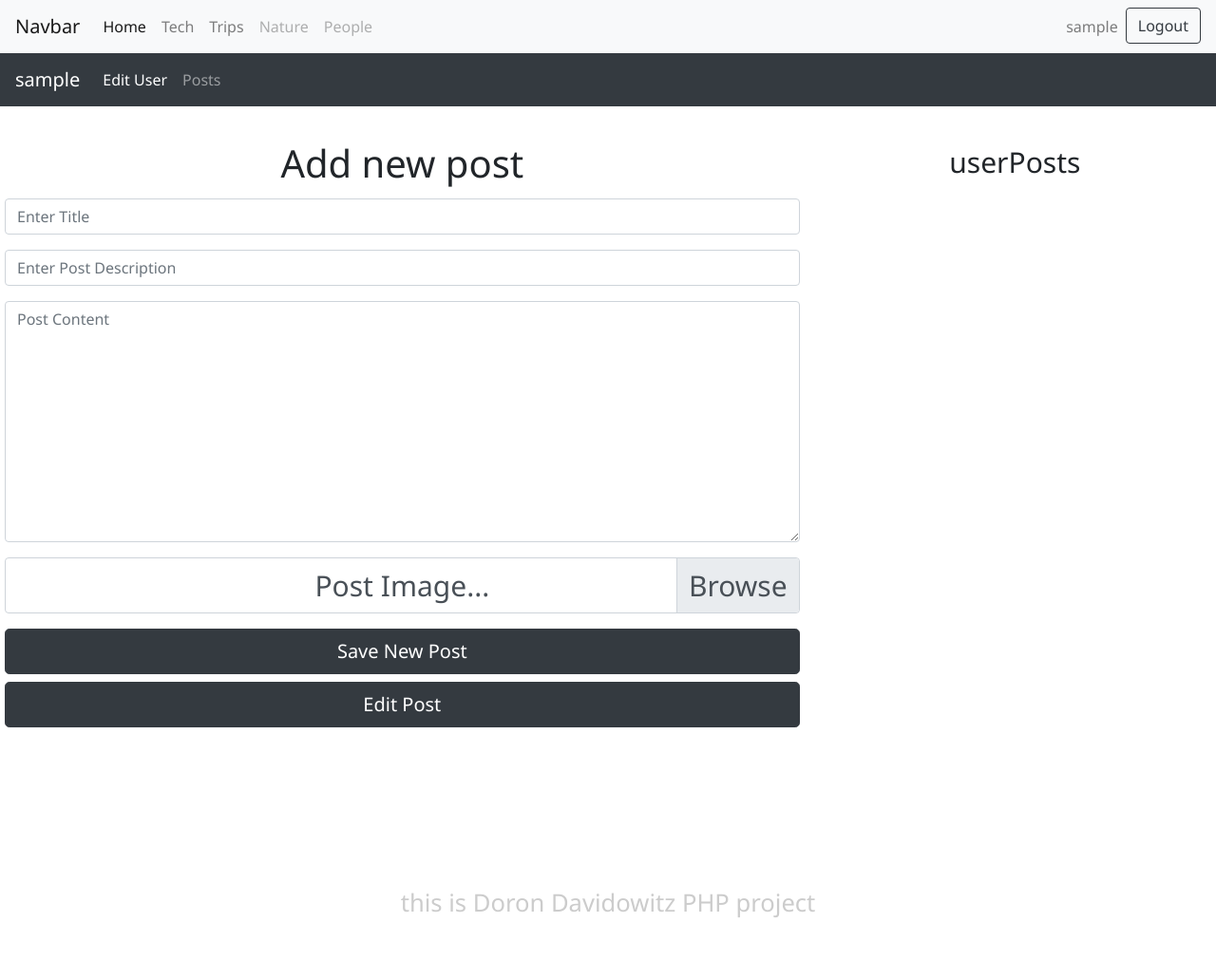
After one commit to dorondav/posts, a PHP site: page /posts/user.php in a window 1280 px wide. The commit adds this page. Shown: the top 1031 px of the page at 95% size. Run offline with PHP 8.4, Linux system fonts and the light colour scheme; the visitor is signed in with stand-in values (Sample User, id 1).

Commit message:
add post with no images

```diff
--- a/auth/register.php
+++ b/auth/register.php
@@ -8,8 +8,6 @@
                     <h5 class="card-title">Register</h5>
                     <form action="../includes/register.inc.php" method="post" enctype="multipart/form-data"
                         autocomplete="off">
-                        <!-- <div class="alert alert-error"><?= $_SESSION['message'] ?></div> -->
-
                         <div class=" form-group">
                             <label for="register__username">Username</label>
                             <input type="text" class="form-control" name="username" id="register__username"
--- a/components/header.php
+++ b/components/header.php
@@ -25,7 +25,7 @@
             <div class="collapse navbar-collapse" id="navbarNav">
                 <ul class="navbar-nav">
                     <li class="nav-item active">
-                        <a class="nav-link" href="/posts/index.php">Home <span class="sr-only">(current)</span></a>
+                        <a class="nav-link" href="/posts/index.php">Home</a>
                     </li>
                     <li class="nav-item">
                         <a class="nav-link" href="#">Tech</a>
@@ -48,7 +48,7 @@
                         // If Loggedin
                         ?>
                     <li class="nav-item">
-                        <a class="nav-link" href="#">
+                        <a class="nav-link" href="./user.php?userid=<?= $_SESSION['userId'] ?>">
                             <?= $_SESSION['username']; ?>
                         </a>
                     </li>
--- a/css/main.css
+++ b/css/main.css
@@ -1,3 +1,30 @@
+.userPate-layout {
+  display: -ms-grid;
+  display: grid;
+  -ms-grid-columns: 2fr 1fr;
+      grid-template-columns: 2fr 1fr;
+  grid-gap: 10px;
+}
+
+.userPate-layout > div {
+  text-align: center;
+  padding: 20px 0;
+  font-size: 30px;
+  margin-top: 1rem;
+}
+
+/* .userinput {
+    grid-area: 2 / 1 / span 2 / span 3;
+
+} */
+.add-post-form {
+  padding: 5px;
+}
+
+.add-post-form > button {
+  margin-top: 1rem;
+}
+
 header {
   display: -ms-grid;
   display: grid;
--- /dev/null
+++ b/scss/_user.scss
@@ -0,0 +1,28 @@
+.userPate-layout {
+    display: grid;
+    grid-template-columns: 2fr 1fr;
+    grid-gap: 10px;
+
+
+}
+
+
+.userPate-layout>div {
+    text-align: center;
+    padding: 20px 0;
+    font-size: 30px;
+    margin-top: 1rem;
+}
+
+/* .userinput {
+    grid-area: 2 / 1 / span 2 / span 3;
+
+} */
+
+.add-post-form {
+    padding: 5px;
+}
+
+.add-post-form>button {
+    margin-top: 1rem;
+}
--- a/scss/main.scss
+++ b/scss/main.scss
@@ -1,7 +1,8 @@
 // SCSS Files imports
-@import 'config';
+@import 'user';@import 'config';
 @import 'header';
 @import 'auth';
+
 $secondary-color: #f6f6f6;
 $primary-color: #fff;
 $subtitle-color: #ccc;
--- /dev/null
+++ b/user.php
@@ -0,0 +1,62 @@
+<?php require('./components/header.php'); ?>
+<!-- Secondery Navbar -->
+<nav class="navbar navbar-expand-lg navbar-dark bg-dark">
+    <a class="navbar-brand" href="#"><?php if (isset($_SESSION['userId'])) {
+                                            echo $_SESSION['username'];
+                                        }  ?></a>
+    <button class="navbar-toggler" type="button" data-toggle="collapse" data-target="#user-navbar"
+        aria-controls="user-navbar" aria-expanded="false" aria-label="Toggle navigation">
+        <span class="navbar-toggler-icon"></span>
+    </button>
+    <div class="collapse navbar-collapse" id="user-navbar">
+        <ul class="navbar-nav">
+            <li class="nav-item active">
+                <a class="nav-link" href="/posts/index.php">Edit User</a>
+            </li>
+            <li class="nav-item">
+                <a class="nav-link" href="#">Posts</a>
+            </li>
+
+        </ul>
+
+    </div>
+</nav>
+
+<!-- User Container: -->
+<div class="userPate-layout">
+
+    <div class="userinput">
+        <h1>Add new post</h1>
+
+        <form action="./includes/posts.inc.php" class="add-post-form" method="post" enctype="multipart/form-data">
+            <div class="form-group">
+                <input type="text" class="form-control" name="post_title" id="post_title" placeholder="Enter Title">
+            </div>
+            <div class="form-group">
+                <input type="text" class="form-control" id="post_desc" name="post_desc"
+                    placeholder="Enter Post Description">
+            </div>
+            <div class="form-group">
+                <textarea class="form-control" id="post_body" name="post_body" placeholder="Post Content"
+                    rows="10"></textarea>
+            </div>
+            <div class="custom-file">
+                <input type="file" class="custom-file-input-dark" name="post_image" id="validatedCustomFile">
+                <label class="custom-file-label" for="validatedCustomFile">Post Image...</label>
+            </div>
+            <button type="submit" name="save" class="btn btn-dark btn-lg btn-block">Save New Post</button>
+            <button type="submit" name="edit-post" class="btn btn-dark btn-lg btn-block">Edit Post</button>
+
+        </form>
+
+
+
+    </div>
+    <div class=" userPosts">userPosts
+    </div>
+
+
+</div>
+
+
+<?php require('./components/footer.php'); ?>
```
Also changed, not shown: includes/posts.inc.php (added, +78 -0 lines), index.php (+8 -24 lines), 1 other file.
